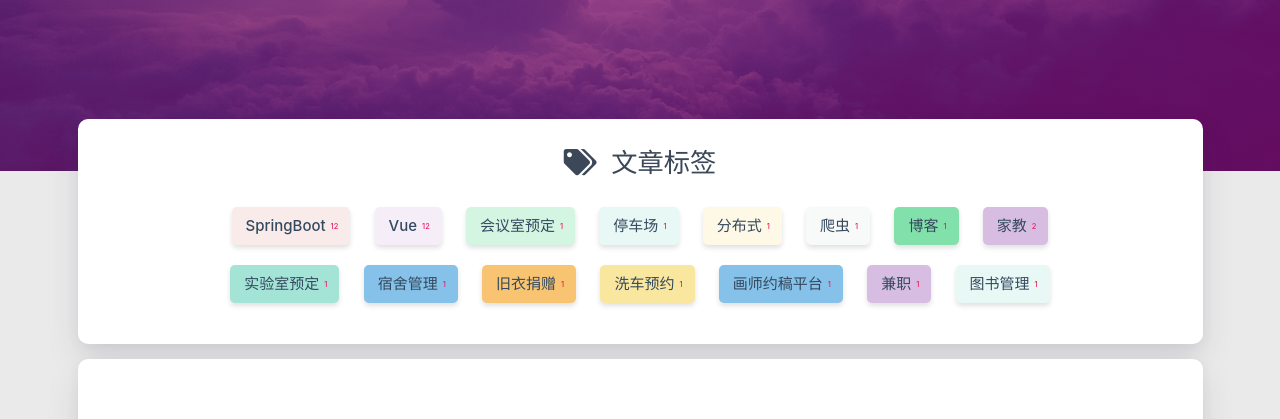
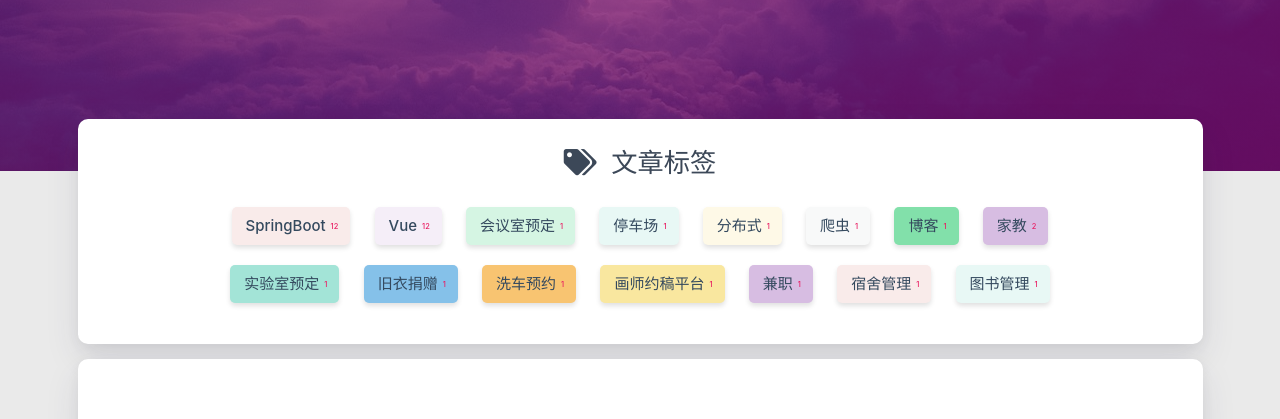
Before and after one commit to pleasesenior/pleasesenior.github.io, a plain HTML site: page tags/index.html in a window 1280 px wide. Shown: the part 309-728 px from the top of the page. Drawn offline with nearby package versions, Linux system fonts and the light colour scheme; some packages are replaced by stand-ins of ours; no server answers; a script that the page names is missing.

Commit message:
Site updated: 2022-02-04 16:02:31

```diff
--- a/tags/index.html
+++ b/tags/index.html
@@ -450,19 +450,10 @@
                 </a>
 
 
-                <a href="/tags/%E5%AE%BF%E8%88%8D%E7%AE%A1%E7%90%86/" title="宿舍管理: 1">
-                    <span class="chip center-align waves-effect waves-light
-                             chip-default "
-                            data-tagname="宿舍管理" style="background-color: #85C1E9;">宿舍管理
-                        <span class="tag-length">1</span>
-                    </span>
-                </a>
-
-
                 <a href="/tags/%E6%97%A7%E8%A1%A3%E6%8D%90%E8%B5%A0/" title="旧衣捐赠: 1">
                     <span class="chip center-align waves-effect waves-light
                              chip-default "
-                            data-tagname="旧衣捐赠" style="background-color: #F8C471;">旧衣捐赠
+                            data-tagname="旧衣捐赠" style="background-color: #85C1E9;">旧衣捐赠
                         <span class="tag-length">1</span>
                     </span>
                 </a>
@@ -471,7 +462,7 @@
                 <a href="/tags/%E6%B4%97%E8%BD%A6%E9%A2%84%E7%BA%A6/" title="洗车预约: 1">
                     <span class="chip center-align waves-effect waves-light
                              chip-default "
-                            data-tagname="洗车预约" style="background-color: #F9E79F;">洗车预约
+                            data-tagname="洗车预约" style="background-color: #F8C471;">洗车预约
                         <span class="tag-length">1</span>
                     </span>
                 </a>
@@ -480,7 +471,7 @@
                 <a href="/tags/%E7%94%BB%E5%B8%88%E7%BA%A6%E7%A8%BF%E5%B9%B3%E5%8F%B0/" title="画师约稿平台: 1">
                     <span class="chip center-align waves-effect waves-light
                              chip-default "
-                            data-tagname="画师约稿平台" style="background-color: #85C1E9;">画师约稿平台
+                            data-tagname="画师约稿平台" style="background-color: #F9E79F;">画师约稿平台
                         <span class="tag-length">1</span>
                     </span>
                 </a>
@@ -490,6 +481,15 @@
                     <span class="chip center-align waves-effect waves-light
                              chip-default "
                             data-tagname="兼职" style="background-color: #D7BDE2;">兼职
+                        <span class="tag-length">1</span>
+                    </span>
+                </a>
+
+
+                <a href="/tags/%E5%AE%BF%E8%88%8D%E7%AE%A1%E7%90%86/" title="宿舍管理: 1">
+                    <span class="chip center-align waves-effect waves-light
+                             chip-default "
+                            data-tagname="宿舍管理" style="background-color: #F9EBEA;">宿舍管理
                         <span class="tag-length">1</span>
                     </span>
                 </a>
@@ -527,7 +527,7 @@
 <script type="text/javascript">
 
 
-    $('#tag-wordcloud').jQCloud([{"text":"SpringBoot","weight":12,"link":"/tags/SpringBoot/"},{"text":"Vue","weight":12,"link":"/tags/Vue/"},{"text":"会议室预定","weight":1,"link":"/tags/会议室预定/"},{"text":"停车场","weight":1,"link":"/tags/停车场/"},{"text":"分布式","weight":1,"link":"/tags/分布式/"},{"text":"爬虫","weight":1,"link":"/tags/爬虫/"},{"text":"博客","weight":1,"link":"/tags/博客/"},{"text":"家教","weight":2,"link":"/tags/家教/"},{"text":"实验室预定","weight":1,"link":"/tags/实验室预定/"},{"text":"宿舍管理","weight":1,"link":"/tags/宿舍管理/"},{"text":"旧衣捐赠","weight":1,"link":"/tags/旧衣捐赠/"},{"text":"洗车预约","weight":1,"link":"/tags/洗车预约/"},{"text":"画师约稿平台","weight":1,"link":"/tags/画师约稿平台/"},{"text":"兼职","weight":1,"link":"/tags/兼职/"},{"text":"图书管理","weight":1,"link":"/tags/图书管理/"}], {
+    $('#tag-wordcloud').jQCloud([{"text":"SpringBoot","weight":12,"link":"/tags/SpringBoot/"},{"text":"Vue","weight":12,"link":"/tags/Vue/"},{"text":"会议室预定","weight":1,"link":"/tags/会议室预定/"},{"text":"停车场","weight":1,"link":"/tags/停车场/"},{"text":"分布式","weight":1,"link":"/tags/分布式/"},{"text":"爬虫","weight":1,"link":"/tags/爬虫/"},{"text":"博客","weight":1,"link":"/tags/博客/"},{"text":"家教","weight":2,"link":"/tags/家教/"},{"text":"实验室预定","weight":1,"link":"/tags/实验室预定/"},{"text":"旧衣捐赠","weight":1,"link":"/tags/旧衣捐赠/"},{"text":"洗车预约","weight":1,"link":"/tags/洗车预约/"},{"text":"画师约稿平台","weight":1,"link":"/tags/画师约稿平台/"},{"text":"兼职","weight":1,"link":"/tags/兼职/"},{"text":"宿舍管理","weight":1,"link":"/tags/宿舍管理/"},{"text":"图书管理","weight":1,"link":"/tags/图书管理/"}], {
         autoResize: true
     });
 </script>
```
Also changed, not shown: about/index.html (+7 -7 lines), tags/SpringBoot/index.html (+12 -12 lines), tags/SpringBoot/page/2/index.html (+12 -12 lines), tags/Vue/index.html (+12 -12 lines), tags/Vue/page/2/index.html (+12 -12 lines), tags/会议室预定/index.html (+12 -12 lines), tags/停车场/index.html (+12 -12 lines), tags/兼职/index.html (+12 -12 lines), tags/分布式/index.html (+12 -12 lines), tags/博客/index.html (+12 -12 lines), tags/图书管理/index.html (+12 -12 lines), tags/实验室预定/index.html (+12 -12 lines), tags/家教/index.html (+12 -12 lines), tags/宿舍管理/index.html (+12 -12 lines), 4 more files.
